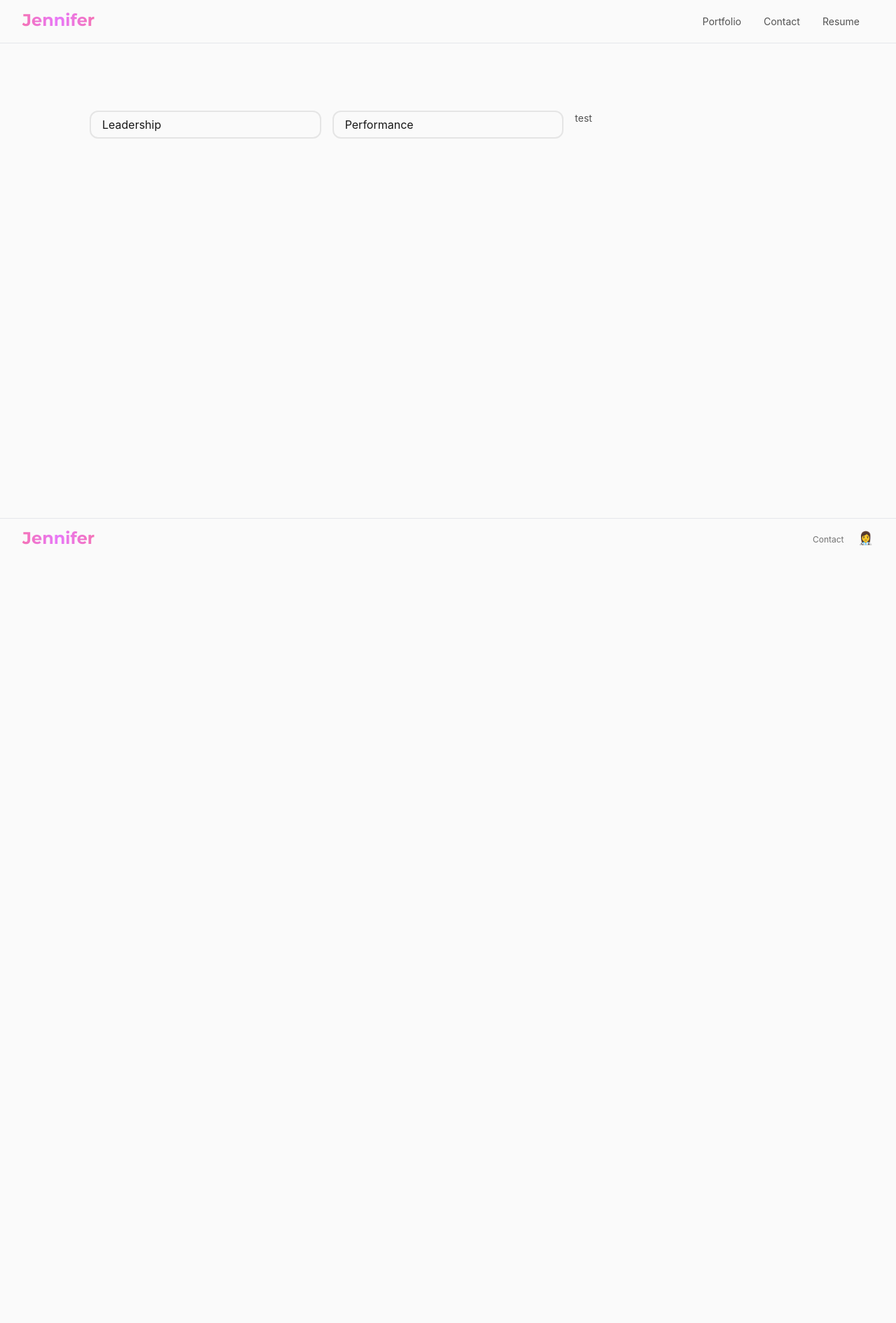
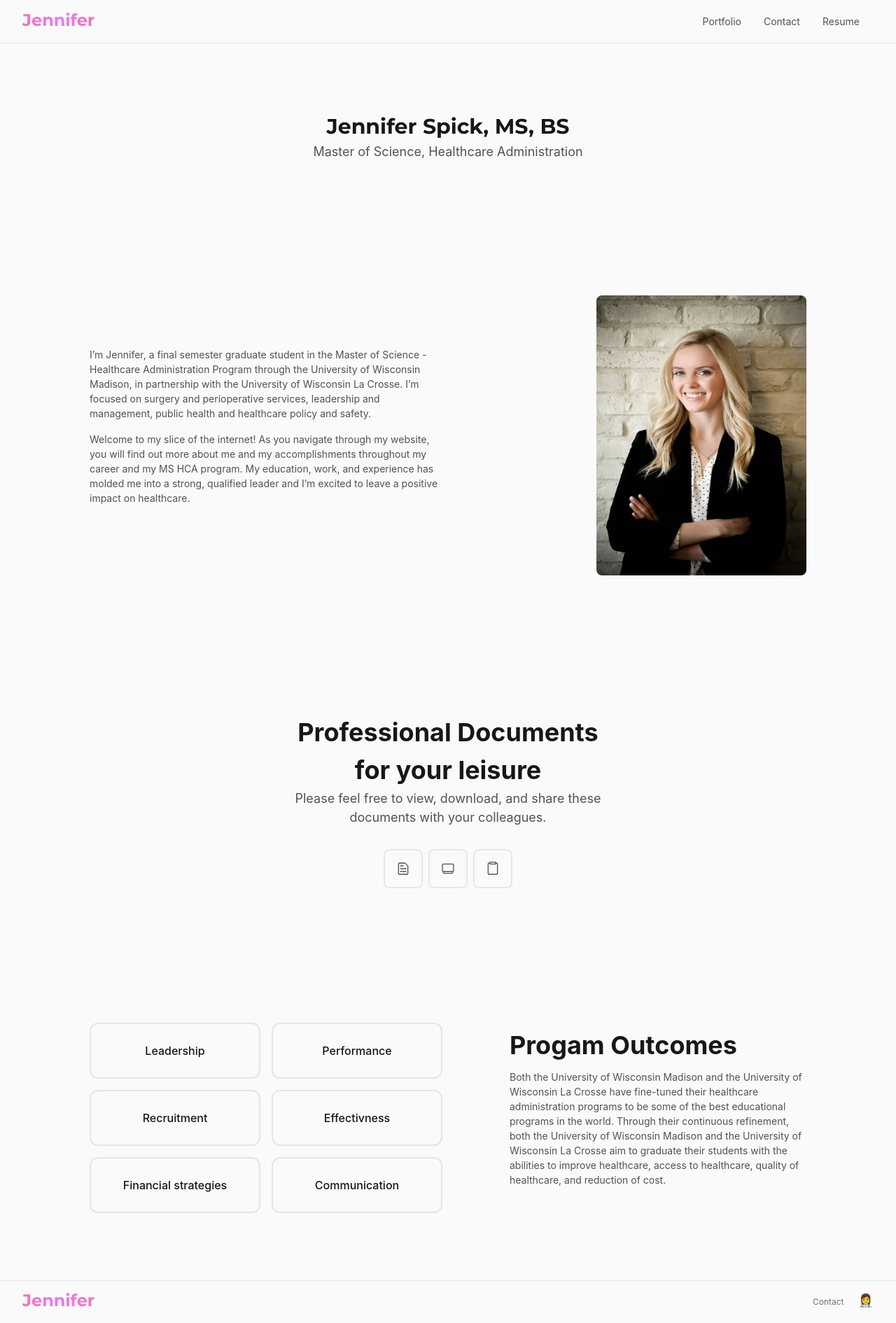
Before and after one commit to jakequinter/jenniferspick.com, a Next.js app: page /portfolio in a window 1280 px wide. Shown: the whole page at 70% size. Before the commit the page ends 801 px from the top, so only its background shows below. Built offline with nearby package versions, Linux system fonts and the light colour scheme.

Commit message:
portfolio work

```diff
--- a/package.json
+++ b/package.json
@@ -10,6 +10,7 @@
   },
   "dependencies": {
     "@radix-ui/react-icons": "^1.0.3",
+    "@radix-ui/react-tooltip": "^0.1.6",
     "framer-motion": "^6.1.6",
     "next": "12.0.10",
     "react": "17.0.2",
--- a/pages/index.tsx
+++ b/pages/index.tsx
@@ -22,9 +22,11 @@ const Home: NextPage = () => {
         <div>
           <p className="mb-4">
             Hi, I’m{' '}
-            <span className="logo text-3xl text-neutral-900">Jennifer</span>!
-            I’m an operating room coordinator at Massachusettes General Hospital
-            in Boston, MA. I am also a master’s student at the{' '}
+            <span className="montserrat text-3xl text-neutral-900">
+              Jennifer
+            </span>
+            ! I’m an operating room coordinator at Massachusettes General
+            Hospital in Boston, MA. I am also a master’s student at the{' '}
             <Link href="https://www.uwlax.edu/grad/health-care-administration/">
               <a className="text-blue-500">University of Wisconsin La Crosse</a>
             </Link>{' '}
@@ -35,10 +37,12 @@ const Home: NextPage = () => {
             Aside from my professional and educational career, I enjoy nature,
             exercise, friends and family, and exploring my new home.
           </p>
-          <button className="inline-flex items-center rounded-lg border border-neutral-200 bg-gradient-to-r from-pink-400 via-fuchsia-400 to-pink-400 bg-clip-text px-4 py-3 font-medium text-transparent hover:ring-2 hover:ring-neutral-200">
-            <span>View portfolio</span>
-            <ArrowRightIcon className="ml-2 text-pink-400" />
-          </button>
+          <Link href="/portfolio" passHref>
+            <a className="inline-flex items-center rounded-lg border border-neutral-200 bg-gradient-to-r from-pink-400 via-fuchsia-400 to-pink-400 bg-clip-text px-4 py-3 font-medium text-transparent hover:ring-2 hover:ring-neutral-200">
+              <span>View portfolio</span>
+              <ArrowRightIcon className="ml-2 text-pink-400" />
+            </a>
+          </Link>
         </div>
         <div className="ml-auto">
           <Image
--- a/pages/portfolio.tsx
+++ b/pages/portfolio.tsx
@@ -1,60 +1,61 @@
-import React, { useState } from 'react';
+import Image from 'next/image';
 import { motion } from 'framer-motion';
 
 import Container from 'src/components/layout/container/Container';
+import ProfessionalDocuments from 'src/components/ProfessionalDocuments';
+import ProgramOutcomesCards from 'src/components/ProgramOutcomesCards';
 
 export default function Portfolio() {
-  const [isOpen, setIsOpen] = useState<string | null>(null);
-  console.log(isOpen);
-
-  const items = [
-    {
-      id: '1',
-      title: 'Leadership',
-      description:
-        'Address political, legal, regulatory, governmental, and ethical issues',
-    },
-    {
-      id: '2',
-      title: 'Performance',
-      description:
-        'Performance, yadayadaydads, regulatory, governmental, and ethical issues',
-    },
-  ];
-
-  const handleCardClick = (id: string) => {
-    if (id === isOpen) {
-      setIsOpen(null);
-    } else {
-      setIsOpen(id);
-    }
-  };
-
   return (
     <Container>
-      <div className="grid grid-cols-3 gap-4">
-        <div className="col-span-2 grid grid-cols-2 gap-4">
-          {items.map((item) => (
-            <motion.div
-              key={item.id}
-              layout
-              // initial={{ borderRadius: 20 }}
-              className={`${
-                isOpen === item.id ? 'h-50' : 'flex h-10 items-center'
-              } rounded-xl border-2 border-neutral-200`}
-              onClick={() => handleCardClick(item.id)}
-            >
-              <div className="p-4">
-                <h2 className="text-lg text-neutral-900">{item.title}</h2>
-                {isOpen === item.id && (
-                  <p className="mt-2">{item.description}</p>
-                )}
-              </div>
-            </motion.div>
-          ))}
+      <motion.div
+        initial="hidden"
+        animate="visible"
+        variants={{
+          hidden: { opacity: 0, scale: 0.8 },
+          visible: { opacity: 1, scale: 1, transition: { delay: 0.4 } },
+        }}
+      >
+        <div className="mb-48 text-center">
+          <h1 className="montserrat text-4xl text-neutral-900">
+            Jennifer Spick, MS, BS
+          </h1>
+          <h2 className="text-xl">
+            Master of Science, Healthcare Administration
+          </h2>
         </div>
-        <div>test</div>
-      </div>
+
+        <div className="mb-48 grid grid-cols-1 items-center gap-4 md:grid-cols-2">
+          <div>
+            <p className="mb-4">
+              I’m Jennifer, a final semester graduate student in the Master of
+              Science - Healthcare Administration Program through the University
+              of Wisconsin Madison, in partnership with the University of
+              Wisconsin La Crosse. I’m focused on surgery and perioperative
+              services, leadership and management, public health and healthcare
+              policy and safety.
+            </p>
+            <p className="mb-8">
+              Welcome to my slice of the internet! As you navigate through my
+              website, you will find out more about me and my accomplishments
+              throughout my career and my MS HCA program. My education, work,
+              and experience has molded me into a strong, qualified leader and
+              I’m excited to leave a positive impact on healthcare.
+            </p>
+          </div>
+          <div className="mx-auto md:mx-0 md:ml-auto">
+            <Image
+              className="rounded-lg"
+              src="/images/me.jpg"
+              alt="Jennifer"
+              height="400"
+              width="300"
+            />
+          </div>
+        </div>
+        <ProfessionalDocuments />
+      </motion.div>
+      <ProgramOutcomesCards />
     </Container>
   );
 }
--- /dev/null
+++ b/src/components/ProfessionalDocuments.tsx
@@ -0,0 +1,60 @@
+import React from 'react';
+import Link from 'next/link';
+import * as Tooltip from '@radix-ui/react-tooltip';
+import {
+  CardStackIcon,
+  ClipboardIcon,
+  FileTextIcon,
+} from '@radix-ui/react-icons';
+
+export default function ProfessionalDocuments() {
+  return (
+    <div className="mx-auto mb-48 max-w-md">
+      <div className="text-center">
+        <h2 className="text-5xl font-bold text-neutral-900">
+          Professional Documents for your leisure
+        </h2>
+        <h3 className="text-xl">
+          Please feel free to view, download, and share these documents with
+          your colleagues.
+        </h3>
+      </div>
+      <div className="mt-8 flex justify-center">
+        <RadixTooltip
+          icon={<FileTextIcon className="h-5 w-5" />}
+          label="Resume"
+        />
+        <RadixTooltip
+          icon={<CardStackIcon className="h-5 w-5" />}
+          label="Transcripts"
+        />
+        <RadixTooltip
+          icon={<ClipboardIcon className="h-5 w-5" />}
+          label="Courses"
+        />
+      </div>
+    </div>
+  );
+}
+
+type RadixToolTipProps = {
+  icon: React.ReactNode;
+  label: string;
+};
+
+function RadixTooltip({ icon, label }: RadixToolTipProps) {
+  return (
+    <Tooltip.Provider delayDuration={100}>
+      <Tooltip.Root>
+        <Tooltip.Trigger className="mx-1 rounded-lg border-2 border-gray-200 p-4">
+          <Link href="/assets/resume.pdf" passHref>
+            <a download>{icon}</a>
+          </Link>
+        </Tooltip.Trigger>
+        <Tooltip.Content className="mt-2 rounded-full bg-neutral-700 px-2.5 py-0.5 text-white">
+          {label}
+        </Tooltip.Content>
+      </Tooltip.Root>
+    </Tooltip.Provider>
+  );
+}
--- /dev/null
+++ b/src/components/ProgramOutcomesCards.tsx
@@ -0,0 +1,93 @@
+import React, { useState } from 'react';
+import { motion } from 'framer-motion';
+
+export default function ProgramOutcomesCards() {
+  const [isOpen, setIsOpen] = useState<string | null>(null);
+
+  const items = [
+    {
+      id: '1',
+      title: 'Leadership',
+      description:
+        'Address political, legal, regulatory, governmental, and ethical issues associated with diverse healthcare settings.',
+    },
+    {
+      id: '2',
+      title: 'Performance',
+      description:
+        'Performance, yadayadaydads, regulatory, governmental, and ethical issues',
+    },
+    {
+      id: '3',
+      title: 'Recruitment',
+      description:
+        'Performance, yadayadaydads, regulatory, governmental, and ethical issues',
+    },
+    {
+      id: '4',
+      title: 'Effectivness',
+      description:
+        'Performance, yadayadaydads, regulatory, governmental, and ethical issues',
+    },
+    {
+      id: '5',
+      title: 'Financial strategies',
+      description:
+        'Performance, yadayadaydads, regulatory, governmental, and ethical issues',
+    },
+    {
+      id: '6',
+      title: 'Communication',
+      description:
+        'Performance, yadayadaydads, regulatory, governmental, and ethical issues',
+    },
+  ];
+
+  const handleCardClick = (id: string) => {
+    if (id === isOpen) {
+      setIsOpen(null);
+    } else {
+      setIsOpen(id);
+    }
+  };
+
+  return (
+    <div className="grid grid-cols-1 items-center gap-4 lg:grid-cols-2">
+      <div className="order-last grid grid-cols-1 gap-4 sm:grid-cols-2 lg:order-first">
+        {items.map((item) => (
+          <motion.div
+            key={item.id}
+            layout
+            className={`${
+              isOpen === item.id
+                ? 'ring-2 ring-neutral-200'
+                : 'flex h-20 items-center justify-center'
+            } cursor-pointer rounded-xl border-2 border-neutral-200 hover:ring-2 hover:ring-neutral-200`}
+            onClick={() => handleCardClick(item.id)}
+          >
+            <div className="order-first p-4 lg:order-last">
+              <h2 className="text-center text-lg font-medium text-neutral-900">
+                {item.title}
+              </h2>
+              {isOpen === item.id && <p className="mt-2">{item.description}</p>}
+            </div>
+          </motion.div>
+        ))}
+      </div>
+      <div className="mb-8 ml-0 lg:mt-0 lg:ml-20">
+        <h2 className="text-5xl font-bold text-neutral-900 lg:text-left">
+          Progam Outcomes
+        </h2>
+        <p className="mt-2">
+          Both the University of Wisconsin Madison and the University of
+          Wisconsin La Crosse have fine-tuned their healthcare administration
+          programs to be some of the best educational programs in the world.
+          Through their continuous refinement, both the University of Wisconsin
+          Madison and the University of Wisconsin La Crosse aim to graduate
+          their students with the abilities to improve healthcare, access to
+          healthcare, quality of healthcare, and reduction of cost.{' '}
+        </p>
+      </div>
+    </div>
+  );
+}
--- a/src/components/layout/container/Container.tsx
+++ b/src/components/layout/container/Container.tsx
@@ -10,7 +10,7 @@ export default function Container({ children }: Props) {
     <div>
       <nav className="border-neurtal-200 flex items-center justify-between border-b px-8 py-2.5">
         <Link href="/" passHref>
-          <a className="logo bg-gradient-to-r from-pink-400 via-fuchsia-400 to-pink-400 bg-clip-text pb-1 text-3xl text-transparent">
+          <a className="montserrat bg-gradient-to-r from-pink-400 via-fuchsia-400 to-pink-400 bg-clip-text pb-1 text-3xl text-transparent">
             Jennifer
           </a>
         </Link>
@@ -36,13 +36,13 @@ export default function Container({ children }: Props) {
         </div>
       </nav>
       <main
-        className="mx-auto mt-24 max-w-screen-lg"
+        className="mx-auto mt-24 max-w-screen-lg px-4 xl:px-0"
         style={{ minHeight: 'calc(100vh - 218px)' }}
       >
         {children}
       </main>
-      <footer className="border-neurtal-200 flex items-center justify-between border-t px-8 py-2.5">
-        <p className="logo bg-gradient-to-r from-pink-400 via-fuchsia-400 to-pink-400 bg-clip-text pb-1 text-3xl text-transparent">
+      <footer className="border-neurtal-200 mt-24 flex items-center justify-between border-t px-8 py-2.5">
+        <p className="montserrat bg-gradient-to-r from-pink-400 via-fuchsia-400 to-pink-400 bg-clip-text pb-1 text-3xl text-transparent">
           Jennifer
         </p>
         <div>
--- a/styles/globals.css
+++ b/styles/globals.css
@@ -43,7 +43,7 @@ a {
   box-sizing: border-box;
 }
 
-.logo {
+.montserrat {
   font-weight: 700;
   font-family: 'Montserrat';
 }
```
Also changed, not shown: 1 other file (tests, documents, lock files or other folders).
